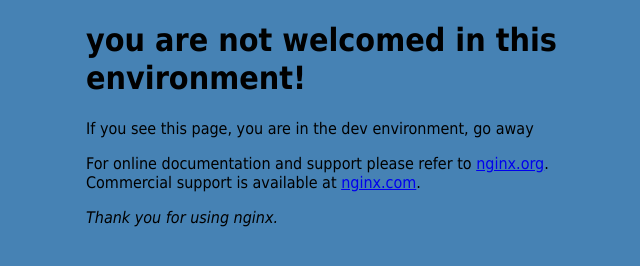
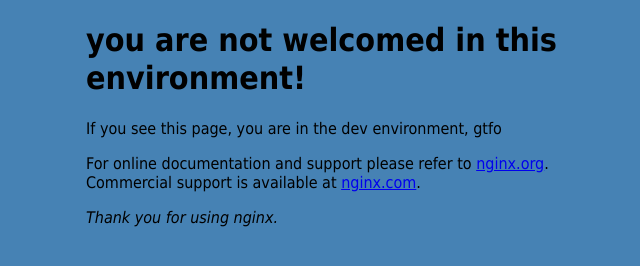
Before and after one commit to NaimAssoumani/Kustomize-nginx, a plain HTML site: page overlays/dev/index.html in a window 1280 px wide. Shown: the full height of the page, 274-914 px from the left. Drawn offline with Linux system fonts and the light colour scheme.

Commit message:
feat: test des modifications pour argocd

```diff
--- a/overlays/dev/index.html
+++ b/overlays/dev/index.html
@@ -10,7 +10,7 @@ font-family: Tahoma, Verdana, Arial, sans-serif; }
 </head>
 <body style="background-color:SteelBlue;">
 <h1>you are not welcomed in this environment!</h1>
-<p>If you see this page, you are in the dev environment, go away</p>
+<p>If you see this page, you are in the dev environment, gtfo</p>
 
 <p>For online documentation and support please refer to
 <a href="http://nginx.org/">nginx.org</a>.<br/>
```
Also changed, not shown: 1 other file.
